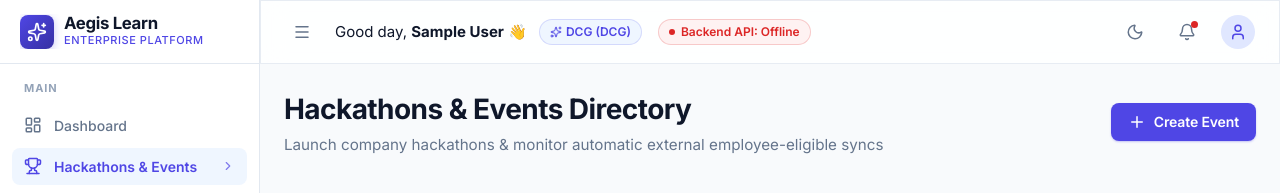
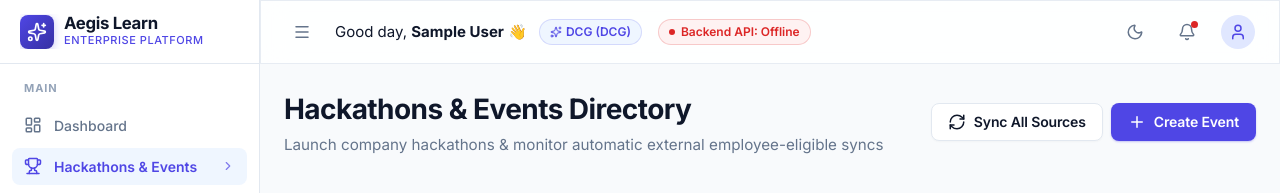
Before and after one commit to atharun4636-a11y/Beyond-curriculum, a React (Vite) app: page /admin/events in a window 1280 px wide. Shown: the top 193 px of the page. Built offline with nearby package versions, Linux system fonts and the light colour scheme; no server answers; sample sign-in values are in the browser's storage.

Commit message:
Add Sync All Sources button to Hackathons page and prevent local employee additions from disappearing on refresh

```diff
--- a/src/pages/AdminEvents.jsx
+++ b/src/pages/AdminEvents.jsx
@@ -2,16 +2,31 @@ import { useState, useEffect } from 'react';
 import { Card } from '../components/ui/Card';
 import { Button } from '../components/ui/Button';
 import { Input } from '../components/ui/Input';
-import { Search, Plus, Edit, Trash2, Calendar, MapPin, ExternalLink, X, Clock, CheckCircle, AlertOctagon, HelpCircle } from 'lucide-react';
+import { Search, Plus, Edit, Trash2, Calendar, MapPin, ExternalLink, X, Clock, CheckCircle, AlertOctagon, HelpCircle, RefreshCw } from 'lucide-react';
 import { getDB, setDB, defaultEvents } from '../utils/db';
-import { getHackathons, createHackathon, updateHackathon, deleteHackathon } from '../utils/api';
+import { getHackathons, createHackathon, updateHackathon, deleteHackathon, syncAllSources } from '../utils/api';
 import './AdminEvents.css';
 
 export const AdminEvents = () => {
   const [events, setEvents] = useState(() => getDB('events', defaultEvents));
   const [loading, setLoading] = useState(false);
+  const [isSyncing, setIsSyncing] = useState(false);
   const [apiError, setApiError] = useState(null);
   const [eligibilityFilter, setEligibilityFilter] = useState('All'); // 'All' | 'eligible' | 'not_eligible' | 'uncertain'
+
+  const handleSyncAll = async () => {
+    setIsSyncing(true);
+    try {
+      await syncAllSources();
+      await loadHackathons();
+      alert('All external hackathon sources (Unstop, Devpost, HackerEarth, DEV.to) synced successfully!');
+    } catch (err) {
+      console.error('Error syncing all sources:', err);
+      await loadHackathons();
+    } finally {
+      setIsSyncing(false);
+    }
+  };
 
   // Sync to localStorage as fallback / backup
   useEffect(() => {
@@ -126,9 +141,14 @@ export const AdminEvents = () => {
           <h1>Hackathons & Events Directory</h1>
           <p className="subtitle">Launch company hackathons & monitor automatic external employee-eligible syncs</p>
         </div>
-        <Button onClick={handleOpenAdd}>
-          <Plus size={18} /> Create Event
-        </Button>
+        <div style={{ display: 'flex', gap: '8px', alignItems: 'center' }}>
+          <Button variant="secondary" onClick={handleSyncAll} disabled={isSyncing}>
+            <RefreshCw size={18} className={isSyncing ? "spin" : ""} /> {isSyncing ? "Syncing All Sources..." : "Sync All Sources"}
+          </Button>
+          <Button onClick={handleOpenAdd}>
+            <Plus size={18} /> Create Event
+          </Button>
+        </div>
       </div>
 
       <Card className="events-controls" style={{ padding: '1rem', marginBottom: '1.5rem' }}>
--- a/src/pages/EmployeeEvents.jsx
+++ b/src/pages/EmployeeEvents.jsx
@@ -1,15 +1,16 @@
 import { useState, useEffect } from 'react';
 import { Card } from '../components/ui/Card';
 import { Button } from '../components/ui/Button';
-import { Search, Calendar, MapPin, Clock, ExternalLink, Filter, Sparkles, Tag, Users, ShieldAlert, CheckCircle, Upload, FileText, X } from 'lucide-react';
+import { Search, Calendar, MapPin, Clock, ExternalLink, Filter, Sparkles, Tag, Users, ShieldAlert, CheckCircle, Upload, FileText, X, RefreshCw } from 'lucide-react';
 import { getDB, defaultEmployees, defaultDepartments } from '../utils/db';
-import { getHackathonsByDepartment, registerHackathonWithProof, getEmployeeHackathonRegistrations } from '../utils/api';
+import { getHackathonsByDepartment, registerHackathonWithProof, getEmployeeHackathonRegistrations, syncAllSources } from '../utils/api';
 import { SkeletonGrid } from '../components/ui/Skeleton';
 import { EmptyState } from '../components/ui/EmptyState';
 import '../pages/AdminEvents.css';
 import './EmployeeEvents.css';
 
 export const EmployeeEvents = () => {
+  const [isSyncing, setIsSyncing] = useState(false);
   const [employeeDeptId, setEmployeeDeptId] = useState(() => {
     try {
       const userString = localStorage.getItem('user');
@@ -195,15 +196,32 @@ export const EmployeeEvents = () => {
     return matchesSearch && matchesMode && matchesSource;
   });
 
+  const handleSyncAll = async () => {
+    setIsSyncing(true);
+    try {
+      await syncAllSources();
+      await fetchDepartmentHackathons(employeeDeptId);
+      alert('All external hackathon sources synced successfully!');
+    } catch (err) {
+      console.error('Sync all sources error:', err);
+      await fetchDepartmentHackathons(employeeDeptId);
+    } finally {
+      setIsSyncing(false);
+    }
+  };
+
   return (
     <div className="employee-events-page">
-      <div className="events-header">
+      <div className="events-header" style={{ display: 'flex', justifyContent: 'space-between', alignItems: 'center', flexWrap: 'wrap', gap: '1rem' }}>
         <div>
           <h1>Department Hackathons & Competitions</h1>
           <p className="subtitle">
             Curated employee-eligible hackathons for <strong>{currentDept.name}</strong>. Register and submit your registration proof for Admin verification.
           </p>
         </div>
+        <Button variant="secondary" onClick={handleSyncAll} disabled={isSyncing}>
+          <RefreshCw size={16} className={isSyncing ? "spin" : ""} /> {isSyncing ? "Syncing..." : "Sync All Sources"}
+        </Button>
       </div>
 
       {/* Filter Bar */}
--- a/src/utils/api.js
+++ b/src/utils/api.js
@@ -977,3 +977,17 @@ export const getEmployeeCommunicationProgress = async (employeeId) => {
     throw error;
   }
 };
+
+export const syncAllSources = async () => {
+  const sources = ['UNSTOP', 'DEVPOST', 'HACKEREARTH', 'DEVTO'];
+  const results = [];
+  for (const src of sources) {
+    try {
+      const res = await syncSource(src);
+      results.push(res);
+    } catch (e) {
+      console.warn(`Sync source ${src} warning:`, e);
+    }
+  }
+  return results;
+};
```
